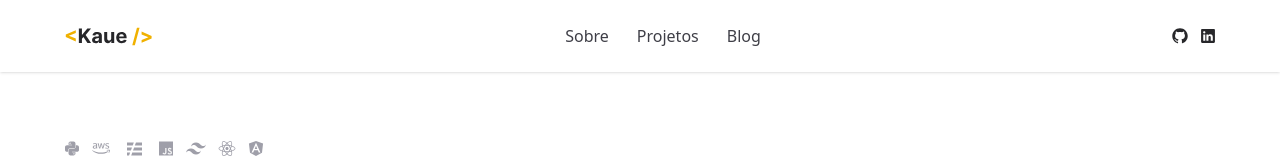
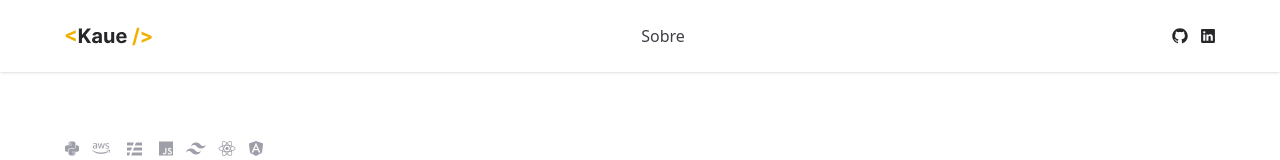
Before and after one commit to kauelima21/kaueleal.dev, a React (Vite) app: page / in a window 1280 px wide. Shown: the top 160 px of the page. Built offline with nearby package versions, Linux system fonts and the light colour scheme.

Commit message:
feat: add smooth scroll

```diff
--- a/src/App.tsx
+++ b/src/App.tsx
@@ -39,7 +39,7 @@ function App() {
           </div>
         </div>
 
-        <section className="px-8 lg:px-16 bg-zinc-50 py-6 space-y-6">
+        <section id="about" className="px-8 lg:px-16 bg-zinc-50 py-6 space-y-6">
           <h2 className="relative text-3xl font-bold before:content-['#'] before:absolute before:left-[-1.5rem] before:top-1/2 before:-translate-y-1/2 before:text-yellow-300 before:text-2xl">
             Sobre
           </h2>
--- a/src/components/Header/MenuItems.tsx
+++ b/src/components/Header/MenuItems.tsx
@@ -9,12 +9,12 @@ export function MenuItems({ orientation = 'horizontal' }: MenuItemsProps) {
     <nav>
       <ul className={twMerge('flex items-center gap-1', orientation === 'vertical' && 'flex-col gap-4')}>
         <li>
-          <a href="" className="py-1.5 px-3 text-zinc-700 hover:bg-zinc-100 hover:border-zinc-50 rounded-md">
+          <a href="#about" className="py-1.5 px-3 text-zinc-700 hover:bg-zinc-100 hover:border-zinc-50 rounded-md">
             Sobre
           </a>
         </li>
-        <li>
-          <a href="" className="py-1.5 px-3 text-zinc-700 hover:bg-zinc-100 hover:border-zinc-50 rounded-md">
+        {/* <li>
+          <a href="#projects" className="py-1.5 px-3 text-zinc-700 hover:bg-zinc-100 hover:border-zinc-50 rounded-md">
             Projetos
           </a>
         </li>
@@ -22,7 +22,7 @@ export function MenuItems({ orientation = 'horizontal' }: MenuItemsProps) {
           <a href="" className="py-1.5 px-3 text-zinc-700 hover:bg-zinc-100 hover:border-zinc-50 rounded-md">
             Blog
           </a>
-        </li>
+        </li> */}
       </ul>
     </nav>
   );
--- a/src/index.css
+++ b/src/index.css
@@ -3,3 +3,7 @@
 @theme {
   --font-display: "JetBrains Mono", "sans-serif";
 }
+
+html {
+  scroll-behavior: smooth;
+}
```
